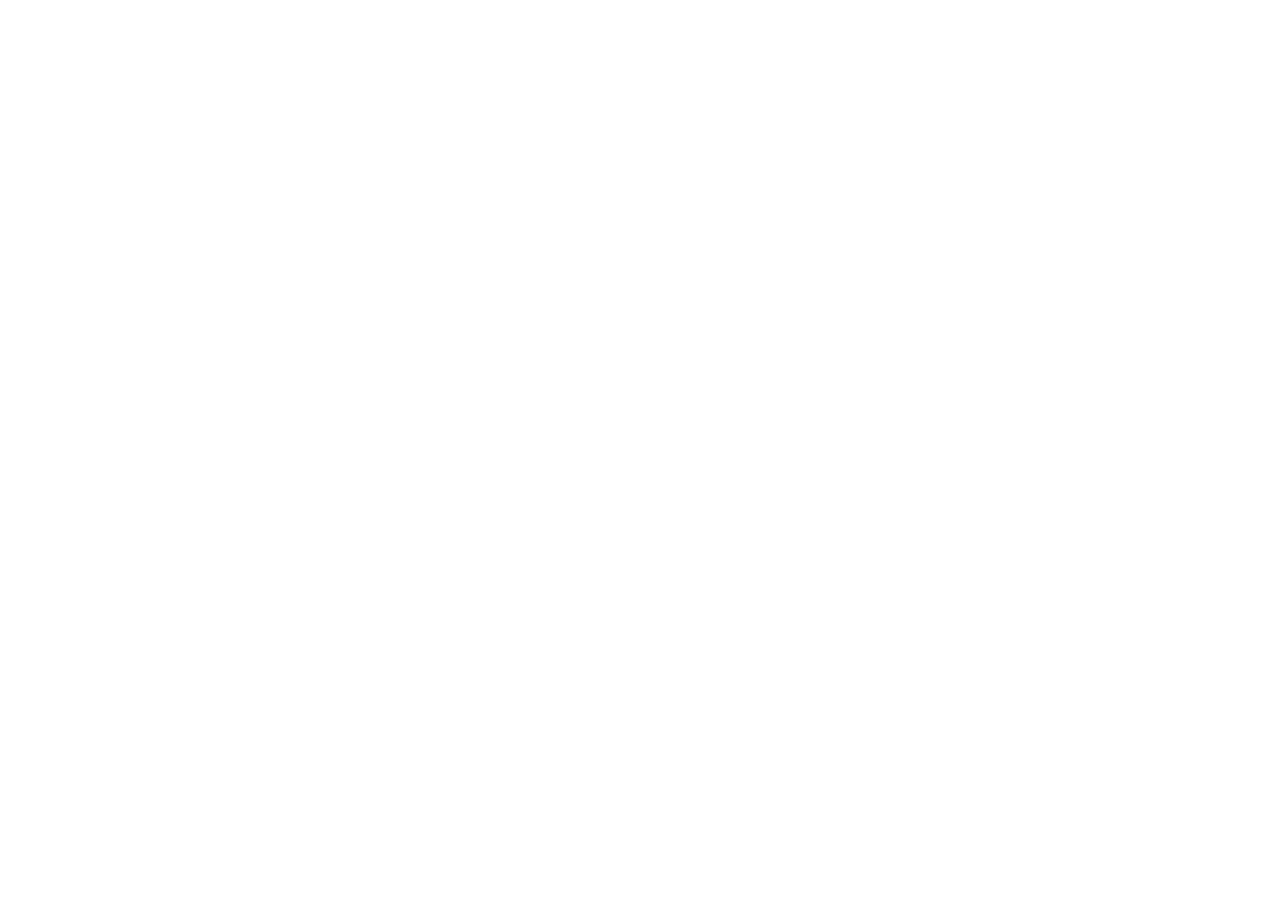
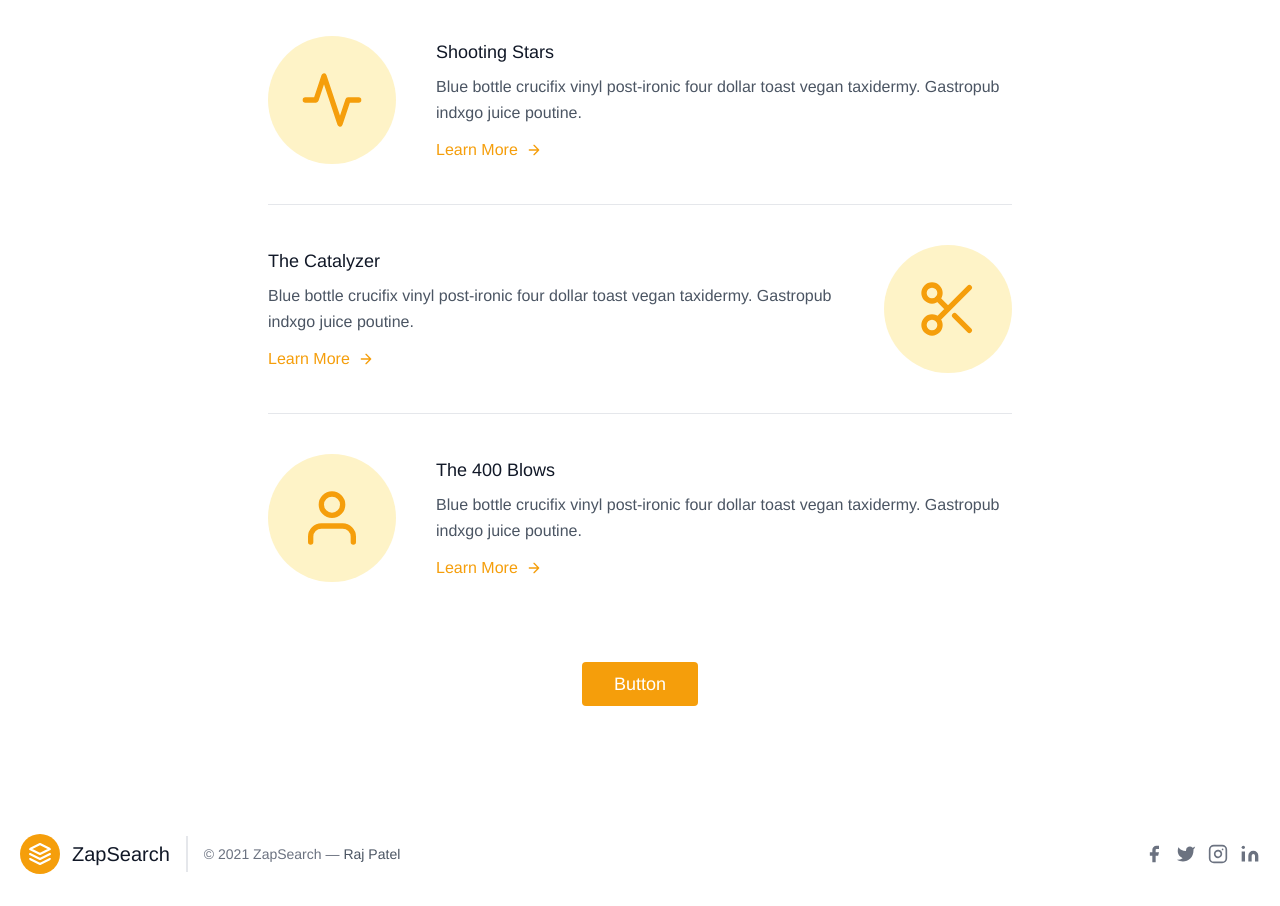
Before and after one commit to Raj1998/zap-search, a React app: page / in a window 1280 px wide. Shown: the part 640-1546 px from the top of the page. Before the commit the page ends 800 px from the top, so only its background shows below. Built offline with nearby package versions, Linux system fonts and the light colour scheme.

Commit message:
feat: port updated, components added

```diff
--- a/src/App.js
+++ b/src/App.js
@@ -1,5 +1,6 @@
 import React from "react";
-
+import Features from "./Components/Features";
+import Footer from "./Components/Footer"
 
 export default function App() {
     return (
@@ -14,8 +15,8 @@
                         <span class="ml-3 text-xl">ZapSearch ⚡️</span>
                     </a>
                     <nav class="md:ml-auto flex flex-wrap items-center text-base justify-center">
-                        <a class="mr-5 hover:text-gray-900">First Link</a>
-                        <a class="mr-5 hover:text-gray-900">Second Link</a>
+                        <a class="mr-5 hover:text-gray-900" href="#feat">Features</a>
+                        <a class="mr-5 hover:text-gray-900">Feedback</a>
                     </nav>
                 </div>
             </header>
@@ -30,15 +31,17 @@
                         <br class="hidden lg:inline-block" />
                     </h1>
                     <p class="mb-8 leading-relaxed">Spotlight Search for Chrome. The ⚡️ Blazing fast ⚡️ search for Bookmarks, History and Special commands.</p>
-                    <p class="mb-8 leading-relaxed">Comming Soon on Chrome Web Store</p>
+                    <p class="mb-8 leading-relaxed">Available on Chrome Web Store</p>
                     <div class="flex justify-center">
                         <button style={{    "background-color": "#929a25" }} class="inline-flex text-white bg-indigo-500 border-0 py-2 px-6 focus:outline-none hover:bg-indigo-600 rounded text-lg">Button</button>
-                        <img src="img/download.png" style={{"height": "44px"}} alt=""/>
+                        <a href="https://chrome.google.com/webstore/detail/zapsearch-%E2%9A%A1%EF%B8%8F/bfgpphnadhhfdbkjcbjolignifapccdh?utm_source=chrome-ntp-icon" target="_blank"> <img src="img/download.png" style={{"height": "44px"}} alt=""/> </a>
                     </div>
                     </div>
                 </div>
-                </div>
+            </div>
 
+            <Features />
+            <Footer />
 
         </div>
     );
--- /dev/null
+++ b/src/Components/Features.js
@@ -0,0 +1,64 @@
+import React from 'react'
+
+export default function Features() {
+    return (
+        <div id="feat">
+            <section className="text-gray-600 body-font">
+                <div className="container px-5 py-24 mx-auto">
+                    <div className="flex items-center lg:w-3/5 mx-auto border-b pb-10 mb-10 border-gray-200 sm:flex-row flex-col">
+                    <div className="sm:w-32 sm:h-32 h-20 w-20 sm:mr-10 inline-flex items-center justify-center rounded-full bg-yellow-100 text-yellow-500 flex-shrink-0">
+                        <svg fill="none" stroke="currentColor" stroke-linecap="round" stroke-linejoin="round" stroke-width="2" className="sm:w-16 sm:h-16 w-10 h-10" viewBox="0 0 24 24">
+                        <path d="M22 12h-4l-3 9L9 3l-3 9H2"></path>
+                        </svg>
+                    </div>
+                    <div className="flex-grow sm:text-left text-center mt-6 sm:mt-0">
+                        <h2 className="text-gray-900 text-lg title-font font-medium mb-2">Shooting Stars</h2>
+                        <p className="leading-relaxed text-base">Blue bottle crucifix vinyl post-ironic four dollar toast vegan taxidermy. Gastropub indxgo juice poutine.</p>
+                        <a className="mt-3 text-yellow-500 inline-flex items-center">Learn More
+                        <svg fill="none" stroke="currentColor" stroke-linecap="round" stroke-linejoin="round" stroke-width="2" className="w-4 h-4 ml-2" viewBox="0 0 24 24">
+                            <path d="M5 12h14M12 5l7 7-7 7"></path>
+                        </svg>
+                        </a>
+                    </div>
+                    </div>
+                    <div className="flex items-center lg:w-3/5 mx-auto border-b pb-10 mb-10 border-gray-200 sm:flex-row flex-col">
+                    <div className="flex-grow sm:text-left text-center mt-6 sm:mt-0">
+                        <h2 className="text-gray-900 text-lg title-font font-medium mb-2">The Catalyzer</h2>
+                        <p className="leading-relaxed text-base">Blue bottle crucifix vinyl post-ironic four dollar toast vegan taxidermy. Gastropub indxgo juice poutine.</p>
+                        <a className="mt-3 text-yellow-500 inline-flex items-center">Learn More
+                        <svg fill="none" stroke="currentColor" stroke-linecap="round" stroke-linejoin="round" stroke-width="2" className="w-4 h-4 ml-2" viewBox="0 0 24 24">
+                            <path d="M5 12h14M12 5l7 7-7 7"></path>
+                        </svg>
+                        </a>
+                    </div>
+                    <div className="sm:w-32 sm:order-none order-first sm:h-32 h-20 w-20 sm:ml-10 inline-flex items-center justify-center rounded-full bg-yellow-100 text-yellow-500 flex-shrink-0">
+                        <svg fill="none" stroke="currentColor" stroke-linecap="round" stroke-linejoin="round" stroke-width="2" className="sm:w-16 sm:h-16 w-10 h-10" viewBox="0 0 24 24">
+                        <circle cx="6" cy="6" r="3"></circle>
+                        <circle cx="6" cy="18" r="3"></circle>
+                        <path d="M20 4L8.12 15.88M14.47 14.48L20 20M8.12 8.12L12 12"></path>
+                        </svg>
+                    </div>
+                    </div>
+                    <div className="flex items-center lg:w-3/5 mx-auto sm:flex-row flex-col">
+                    <div className="sm:w-32 sm:h-32 h-20 w-20 sm:mr-10 inline-flex items-center justify-center rounded-full bg-yellow-100 text-yellow-500 flex-shrink-0">
+                        <svg fill="none" stroke="currentColor" stroke-linecap="round" stroke-linejoin="round" stroke-width="2" className="sm:w-16 sm:h-16 w-10 h-10" viewBox="0 0 24 24">
+                        <path d="M20 21v-2a4 4 0 00-4-4H8a4 4 0 00-4 4v2"></path>
+                        <circle cx="12" cy="7" r="4"></circle>
+                        </svg>
+                    </div>
+                    <div className="flex-grow sm:text-left text-center mt-6 sm:mt-0">
+                        <h2 className="text-gray-900 text-lg title-font font-medium mb-2">The 400 Blows</h2>
+                        <p className="leading-relaxed text-base">Blue bottle crucifix vinyl post-ironic four dollar toast vegan taxidermy. Gastropub indxgo juice poutine.</p>
+                        <a className="mt-3 text-yellow-500 inline-flex items-center">Learn More
+                        <svg fill="none" stroke="currentColor" stroke-linecap="round" stroke-linejoin="round" stroke-width="2" className="w-4 h-4 ml-2" viewBox="0 0 24 24">
+                            <path d="M5 12h14M12 5l7 7-7 7"></path>
+                        </svg>
+                        </a>
+                    </div>
+                    </div>
+                    <button className="flex mx-auto mt-20 text-white bg-yellow-500 border-0 py-2 px-8 focus:outline-none hover:bg-yellow-600 rounded text-lg">Button</button>
+                </div>
+            </section>
+        </div>
+    )
+}
--- /dev/null
+++ b/src/Components/Footer.js
@@ -0,0 +1,45 @@
+import React from 'react'
+
+export default function Footer() {
+    return (
+        <div>
+            <footer class="text-gray-600 body-font">
+            <div class="container px-5 py-8 mx-auto flex items-center sm:flex-row flex-col">
+                <a class="flex title-font font-medium items-center md:justify-start justify-center text-gray-900">
+                <svg xmlns="http://www.w3.org/2000/svg" fill="none" stroke="currentColor" stroke-linecap="round" stroke-linejoin="round" stroke-width="2" class="w-10 h-10 text-white p-2 bg-yellow-500 rounded-full" viewBox="0 0 24 24">
+                    <path d="M12 2L2 7l10 5 10-5-10-5zM2 17l10 5 10-5M2 12l10 5 10-5"></path>
+                </svg>
+                <span class="ml-3 text-xl">ZapSearch</span>
+                </a>
+                <p class="text-sm text-gray-500 sm:ml-4 sm:pl-4 sm:border-l-2 sm:border-gray-200 sm:py-2 sm:mt-0 mt-4">© 2021 ZapSearch —
+                <a href="https://twitter.com/raj199821" class="text-gray-600 ml-1" rel="noopener noreferrer" target="_blank">Raj Patel</a>
+                </p>
+                <span class="inline-flex sm:ml-auto sm:mt-0 mt-4 justify-center sm:justify-start">
+                <a class="text-gray-500">
+                    <svg fill="currentColor" stroke-linecap="round" stroke-linejoin="round" stroke-width="2" class="w-5 h-5" viewBox="0 0 24 24">
+                    <path d="M18 2h-3a5 5 0 00-5 5v3H7v4h3v8h4v-8h3l1-4h-4V7a1 1 0 011-1h3z"></path>
+                    </svg>
+                </a>
+                <a class="ml-3 text-gray-500">
+                    <svg fill="currentColor" stroke-linecap="round" stroke-linejoin="round" stroke-width="2" class="w-5 h-5" viewBox="0 0 24 24">
+                    <path d="M23 3a10.9 10.9 0 01-3.14 1.53 4.48 4.48 0 00-7.86 3v1A10.66 10.66 0 013 4s-4 9 5 13a11.64 11.64 0 01-7 2c9 5 20 0 20-11.5a4.5 4.5 0 00-.08-.83A7.72 7.72 0 0023 3z"></path>
+                    </svg>
+                </a>
+                <a class="ml-3 text-gray-500">
+                    <svg fill="none" stroke="currentColor" stroke-linecap="round" stroke-linejoin="round" stroke-width="2" class="w-5 h-5" viewBox="0 0 24 24">
+                    <rect width="20" height="20" x="2" y="2" rx="5" ry="5"></rect>
+                    <path d="M16 11.37A4 4 0 1112.63 8 4 4 0 0116 11.37zm1.5-4.87h.01"></path>
+                    </svg>
+                </a>
+                <a class="ml-3 text-gray-500">
+                    <svg fill="currentColor" stroke="currentColor" stroke-linecap="round" stroke-linejoin="round" stroke-width="0" class="w-5 h-5" viewBox="0 0 24 24">
+                    <path stroke="none" d="M16 8a6 6 0 016 6v7h-4v-7a2 2 0 00-2-2 2 2 0 00-2 2v7h-4v-7a6 6 0 016-6zM2 9h4v12H2z"></path>
+                    <circle cx="4" cy="4" r="2" stroke="none"></circle>
+                    </svg>
+                </a>
+                </span>
+            </div>
+            </footer>
+        </div>
+    )
+}
--- a/src/index.css
+++ b/src/index.css
@@ -2,4 +2,7 @@
     margin: 0;
     padding: 0;
     font-family: Helvetica, Arial, sans-serif;
-  }
+}
+html {
+  scroll-behavior: smooth;
+}
--- a/webpack.config.js
+++ b/webpack.config.js
@@ -21,6 +21,7 @@
     },
     devServer: {
         historyApiFallback: true,
+        port: 8989
     },
     mode: 'development',
     plugins: [
```
